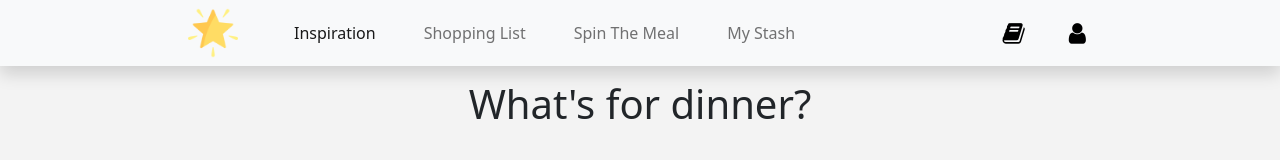
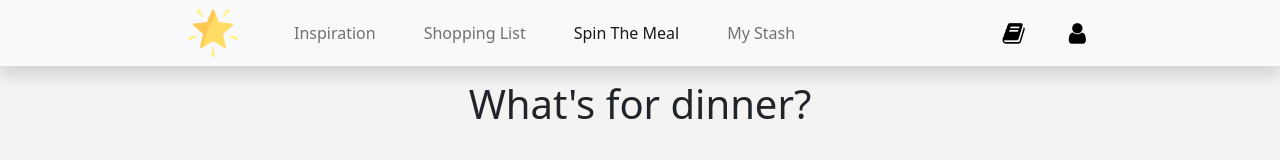
Before and after one commit to BenjaEttrup/P2, a React (Create React App) app in the folder client/: page /spinTheMeal in a window 1280 px wide. Shown: the top 160 px of the page. Built offline with nearby package versions, Linux system fonts and the light colour scheme.

Commit message:
Made the navbar work

```diff
--- a/client/src/App.js
+++ b/client/src/App.js
@@ -10,29 +10,51 @@ import ShoppingList from "./components/shoppingList";
 import SpinTheMeal from "./components/spinTheMeal";
 import MyStash from "./components/myStash";
 
-export default function App() {
+class App extends React.Component {
+  constructor(props) {
+    super(props)
+
+    this.state = {
+      activeNav: 0
+    }
+  }
+
+  updateNav(id) {
+    this.setNav(id)
+  }
+
+  setNav(id) {
+    this.setState({
+      activeNav: id
+    })
+  }
+
+  render() {
     return (
       <Router>
         <div>
-        <Navbar />
+          <Navbar active={this.state.activeNav} />
 
           {/* A <Switch> looks through its children <Route>s and
               renders the first one that matches the current URL. */}
           <Switch>
             <Route path="/shoppingList">
-            <ShoppingList />
+              <ShoppingList updateNavFunction={(id) => {this.updateNav(id)}} />
             </Route>
             <Route path="/myStash">
-            <MyStash />
+              <MyStash updateNavFunction={(id) => {this.updateNav(id)}} />
             </Route>
             <Route path="/spinTheMeal">
-            <SpinTheMeal />
+              <SpinTheMeal updateNavFunction={(id) => {this.updateNav(id)}} />
             </Route>
             <Route path="/">
-            <HomePage />
+              <HomePage updateNavFunction={(id) => {this.updateNav(id)}} />
             </Route>
           </Switch>
         </div>
       </Router>
     );
   }
+}
+
+export default App;
--- a/client/src/components/homepage/homepage.js
+++ b/client/src/components/homepage/homepage.js
@@ -10,11 +10,13 @@ import '../../stylesheets/homepage.css';
 class HomePage extends React.Component {
   //This is a contructor this function gets called when a object gets created
   //from the App class. It is often used to set the values in the object
-  constructor(recipe) {
+  constructor(props) {
     //Super has to be called as the first thing
     //this says that the code from the React component
     //runs before our code in the contructor
-    super();
+    super(props);
+
+    this.props.updateNavFunction(1);
 
     //Your code here
     this.state = {
--- a/client/src/components/myStash.js
+++ b/client/src/components/myStash.js
@@ -9,11 +9,13 @@ import SearchStashProduct from "./searchStashProduct";
 class MyStash extends React.Component {
   //This is a contructor this function gets called when a object gets created
   //from the App class. It is often used to set the values in the object
-  constructor(recipe) {
+  constructor(props) {
     //Super has to be called as the first thing
     //this says that the code from the React component
     //runs before our code in the contructor
-    super();
+    super(props);
+
+    this.props.updateNavFunction(4);
 
     //Your code here
     this.state = {
--- a/client/src/components/navbar.js
+++ b/client/src/components/navbar.js
@@ -9,11 +9,11 @@ import Dropdown from './dropdown';
 class Navbar extends React.Component {
   //This is a contructor this function gets called when a object gets created
   //from the App class. It is often used to set the values in the object
-  constructor(recipe) {
+  constructor(props) {
     //Super has to be called as the first thing
     //this says that the code from the React component
     //runs before our code in the contructor
-    super();
+    super(props);
 
     //Your code here
   }
@@ -32,16 +32,16 @@ class Navbar extends React.Component {
               <div class="collapse navbar-collapse" id="navbarSupportedContent">
                 <ul class="navbar-nav me-auto mb-2 mb-lg-0" id="navigationbar">
                   <li class="nav-item">
-                    <Link class="nav-link active" to={"/"}>Inspiration</Link>
+                    <Link class={this.props.active === 1 ? "nav-link active" : "nav-link"} to={"/"}>Inspiration</Link>
                   </li>
                   <li class="nav-item">
-                    <Link class="nav-link" to={"/shoppingList"}>Shopping List</Link>
+                    <Link class={this.props.active === 2 ? "nav-link active" : "nav-link"} to={"/shoppingList"}>Shopping List</Link>
                   </li>
                   <li class="nav-item">
-                    <Link class="nav-link" to={"/spinTheMeal"}>Spin The Meal</Link>
+                    <Link class={this.props.active === 3 ? "nav-link active" : "nav-link"} to={"/spinTheMeal"}>Spin The Meal</Link>
                   </li>
                   <li class="nav-item">
-                    <Link class="nav-link" to={"/myStash"}>My Stash</Link>
+                    <Link class={this.props.active === 4 ? "nav-link active" : "nav-link"} to={"/myStash"}>My Stash</Link>
                   </li>
                 </ul>
                 <ul class="navbar-nav" id="user-and-recipe">
--- a/client/src/components/shoppingList.js
+++ b/client/src/components/shoppingList.js
@@ -11,7 +11,9 @@ class ShoppingList extends React.Component {
     //Super has to be called as the first thing
     //this says that the code from the React component
     //runs before our code in the contructor
-    super();
+    super(props);
+
+    this.props.updateNavFunction(2);
 
     //Your code here
   }
--- a/client/src/components/spinTheMeal.js
+++ b/client/src/components/spinTheMeal.js
@@ -7,11 +7,13 @@ import '../stylesheets/spinTheMeal.css'
 class SpinTheMeal extends React.Component {
   //This is a contructor this function gets called when a object gets created
   //from the App class. It is often used to set the values in the object
-  constructor(recipe) {
+  constructor(props) {
     //Super has to be called as the first thing
     //this says that the code from the React component
     //runs before our code in the contructor
-    super();
+    super(props);
+
+    this.props.updateNavFunction(3);
 
     //Your code here
   }
--- a/client/src/stylesheets/homepage.css
+++ b/client/src/stylesheets/homepage.css
@@ -112,8 +112,8 @@
     display: block;
 }
 
-a,
-a:hover {
+.card-link,
+.card-link:hover {
     color: white;
     text-decoration: none;
 }
```
Lines whose indentation alone changed are shown as unchanged.
